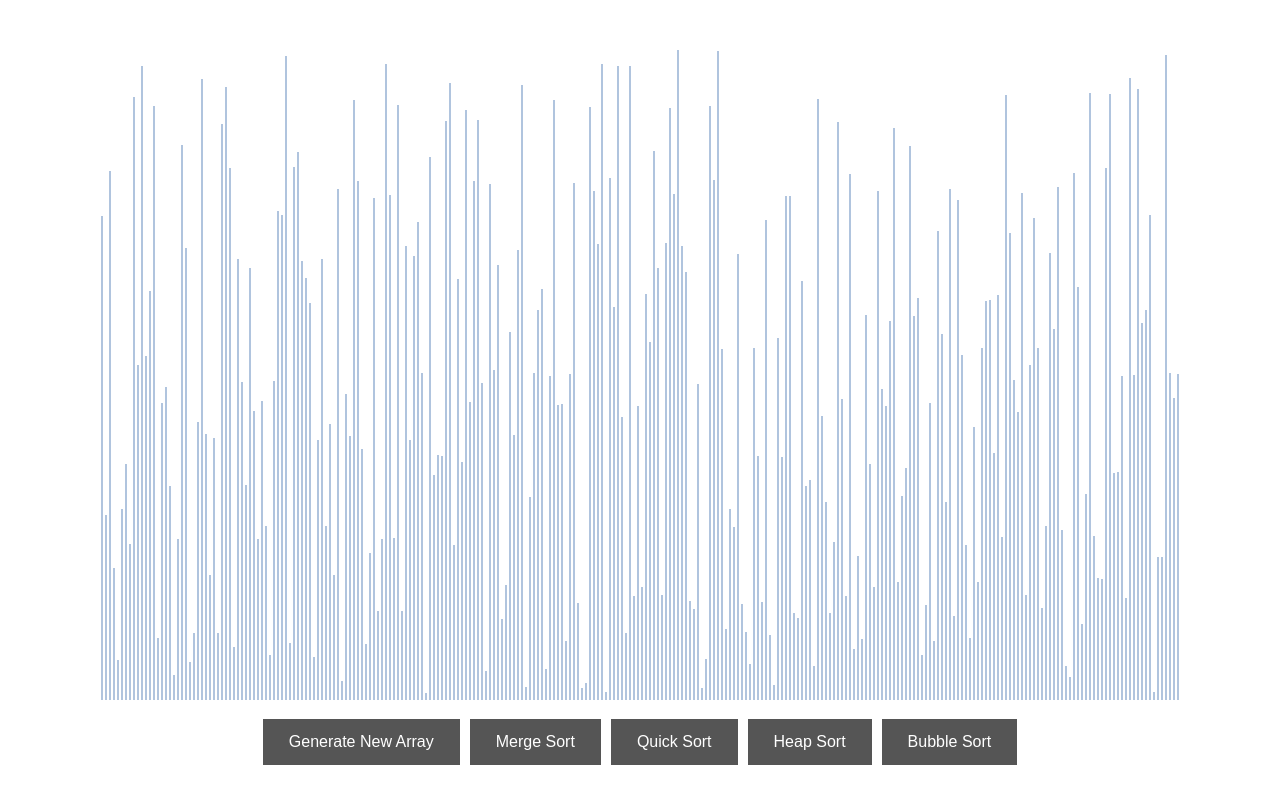
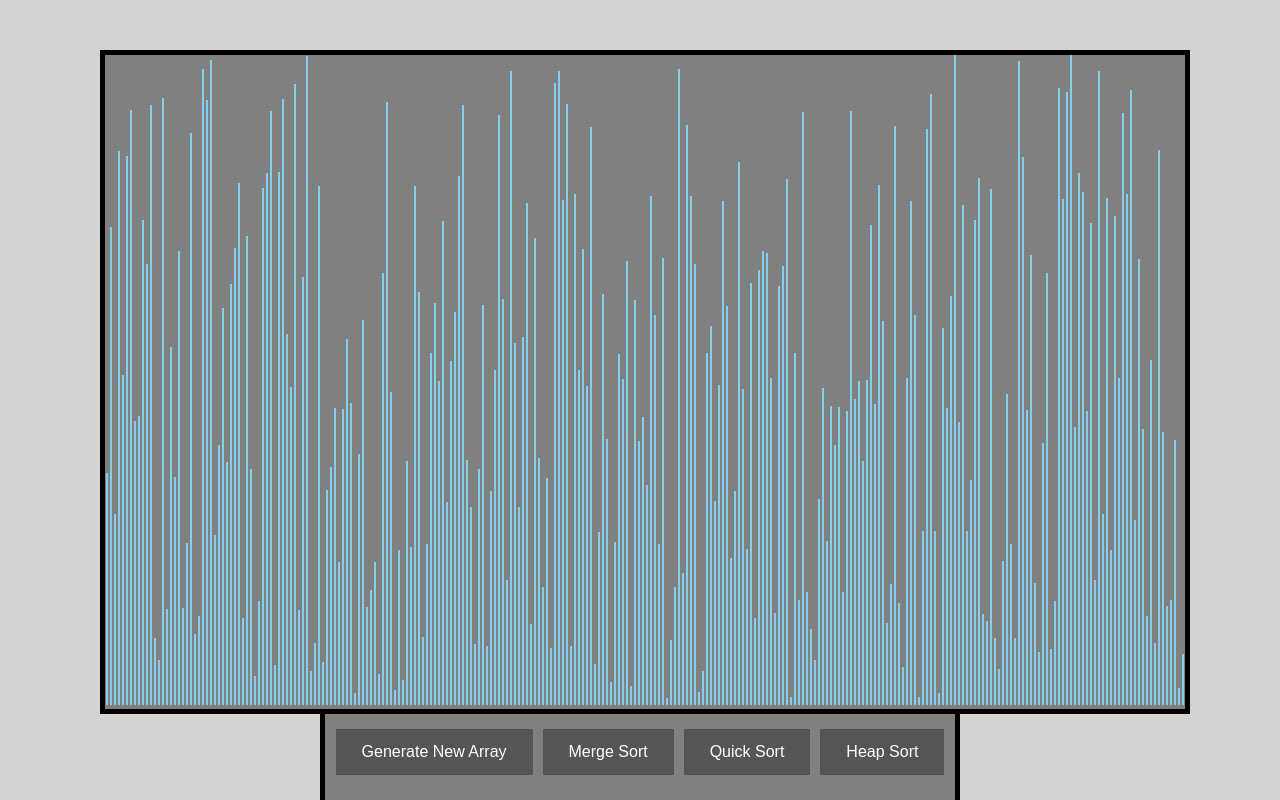
Before and after one commit to dejan-xd/SortingAPP, a React (Create React App) app: page / in a window 1280 px wide. Built offline with nearby package versions, Linux system fonts and the light colour scheme.

Commit message:
improving coloring and adding styling to the grid view

```diff
--- a/src/SortingAlgorithms/QuickSort.js
+++ b/src/SortingAlgorithms/QuickSort.js
@@ -29,7 +29,8 @@
 
         if (array[i] <= pivot) {
             animations.push([index, i, 'swap']);
-            [array[index], array[i]] = [array[i], array[index]];
+            swap(array, i, index)
+            // [array[index], array[i]] = [array[i], array[index]];
             index++;
         }
     }
@@ -38,6 +39,13 @@
     animations.push([index, right]);
     animations.push([index, right]);
 
-    [array[index], array[right]] = [array[right], array[index]];
+    swap(array, index, right)
+    // [array[index], array[right]] = [array[right], array[index]];
     return index;
 }
+
+export function swap(array, a, b) {
+    let temp = array[a];
+    array[a] = array[b];
+    array[b] = temp;
+}
--- a/src/SortingVisualizer/SortingVisualizer.css
+++ b/src/SortingVisualizer/SortingVisualizer.css
@@ -2,12 +2,24 @@
     position: absolute;
     left: 100px;
     top: 50px;
+    border: 5px solid black;
+    background-color: gray;
 }
 
 .array-bar {
     width: 2px;
     display: inline-block;
     margin: 0 1px;
+    height: 600px;
+}
+
+.btn-container {
+    position: fixed;
+    left: 50%;
+    -webkit-transform: translate(-50%);
+    transform: translate(-50%);
+    background-color: gray;
+    border: 5px solid black;
 }
 
 .btn {
--- a/src/SortingVisualizer/SortingVisualizer.jsx
+++ b/src/SortingVisualizer/SortingVisualizer.jsx
@@ -1,15 +1,16 @@
 import React from 'react';
-import {mergeSort} from '../SortingAlgorithms/MergeSort.js';
-import { quickSort } from '../SortingAlgorithms/QuickSort.js';
+import { mergeSort } from '../SortingAlgorithms/MergeSort.js';
+import { quickSort, swap } from '../SortingAlgorithms/QuickSort.js';
 import './SortingVisualizer.css';
 
 const ANIMATION_SPEED_MS = 1;   // speed of the animation
 const NUMBER_OF_ARRAY_BARS = window.innerWidth / 4 - 50;   // number of bars (values) in the array
 const HEIGHT_OF_ARRAY_BARS = window.innerHeight - 150;    // height of bars (values) in the array
 const COLORS = {
-  INITIAL: 'LightSteelBlue',
-  PROCESSING: 'Red',
-  PROCESSED: 'LightGreen'
+  INITIAL: 'SkyBlue',
+  PROCESSING: 'Yellow',
+  FINISHED: 'LightGreen',
+  CHECKING: 'Red'
 }
 
 export default class SortingVisualizer extends React.Component {
@@ -29,22 +30,21 @@
 	resetArray() {
     if (this.isSorting) return
 
-		const array = [];
-    const arrayBars = document.getElementsByClassName('array-bar');
+    arrayBarColoring('array-bar', COLORS.INITIAL)
 
-    for(var i = 0; i < arrayBars.length; i++){
-      arrayBars[i].style.backgroundColor = COLORS.INITIAL;
-    }
-
-		for (let i = 0; i < NUMBER_OF_ARRAY_BARS; i++) {
+    const array = [];
+		for (let i = 0; i < NUMBER_OF_ARRAY_BARS - 1; i++) {
 			array.push(randomIntFromInterval(5, HEIGHT_OF_ARRAY_BARS));
 		}
+    array.push(HEIGHT_OF_ARRAY_BARS);
+    shuffle(array);
 		this.setState({array});
 	}
 
   mergeSort() {
     if (this.isSorting) return
 
+    arrayBarColoring('array-bar', COLORS.INITIAL)
     this.isSorting = true;
     const animations = mergeSort(this.state.array);
 
@@ -56,7 +56,7 @@
         const [barOneIdx, barTwoIdx] = animations[i];
         const barOneStyle = arrayBars[barOneIdx].style;
         const barTwoStyle = arrayBars[barTwoIdx].style;
-        const color = i % 3 === 0 ? COLORS.PROCESSING : COLORS.PROCESSED;
+        const color = i % 3 === 0 ? COLORS.CHECKING : COLORS.PROCESSING;
 
         setTimeout(() => {
           barOneStyle.backgroundColor = color;
@@ -73,9 +73,11 @@
 
     setTimeout(() => {
       this.isSorting = false;
+      arrayBarColoring('array-bar', COLORS.FINISHED)
     }, (animations.length + 1) * ANIMATION_SPEED_MS);
 
     // TODO add pop up window with a notification
+    // TODO check if list is already sorted
     // const javaScriptSortedArray = this.state.array.slice().sort((a, b) => a - b);
     // const sortedArray = this.state.array;
     // console.log(arraysAreEqual(javaScriptSortedArray, sortedArray));
@@ -84,6 +86,7 @@
   quickSort() {
     if (this.isSorting) return
 
+    arrayBarColoring('array-bar', COLORS.INITIAL)
     this.isSorting = true;
     const [animations, array] = quickSort(this.state.array);
 
@@ -116,6 +119,7 @@
 
     setTimeout(() => {
       this.isSorting = false;
+      arrayBarColoring('array-bar', COLORS.FINISHED)
       this.setState({array});
     }, (animations.length + 1) * ANIMATION_SPEED_MS);
   }
@@ -131,7 +135,7 @@
 				{array.map((value, idx) => (
 					<div className='array-bar' key={idx} style={{backgroundColor: COLORS.INITIAL, height: `${value}px`}}></div>
 				))}
-        <div>
+        <div className='btn-container'>
           <button className='btn btn-gray' onClick={() => this.resetArray()}>Generate New Array</button>
           <button className='btn btn-gray' onClick={() => this.mergeSort()}>Merge Sort</button>
           <button className='btn btn-gray' onClick={() => this.quickSort()}>Quick Sort</button>
@@ -147,6 +151,26 @@
   return Math.floor(Math.random() * (max - min + 1) + min);
 }
 
+function arrayBarColoring(className, color) {
+  const arrayBars = document.getElementsByClassName(className);
+
+  for(var i = 0; i < arrayBars.length; i++){
+    arrayBars[i].style.backgroundColor = color;
+  }
+}
+
+function shuffle(array) {
+  let currentIndex = array.length, randomIndex;
+
+  while (currentIndex !== 0) {
+    randomIndex = Math.floor(Math.random() * currentIndex);
+    currentIndex--;
+
+    swap(array, currentIndex, randomIndex);
+  }
+  return array;
+}
+
 // function arraysAreEqual(firstArray, secondArray) {
 //   if (firstArray.length !== secondArray.length) return false;
 
--- a/src/index.css
+++ b/src/index.css
@@ -5,6 +5,7 @@
     sans-serif;
   -webkit-font-smoothing: antialiased;
   -moz-osx-font-smoothing: grayscale;
+  background-color: lightgray;
 }
 
 code {
```
